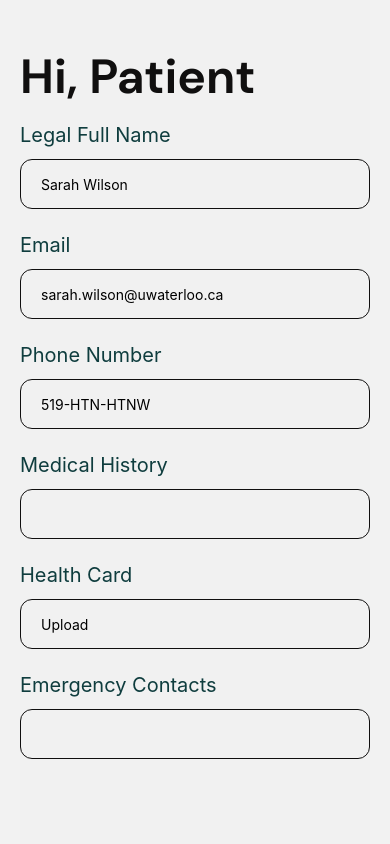
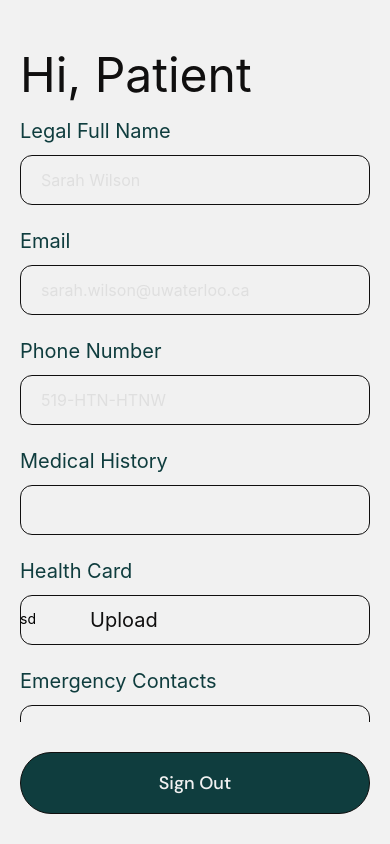
Before and after one commit to mednow-app/mednow, a React Native app: screen /Patient in a window 390 px wide. Built offline with nearby package versions, Linux system fonts and the light colour scheme.

Commit message:
change styling for inputs

```diff
--- a/components/PropertyInput.js
+++ b/components/PropertyInput.js
@@ -1,11 +1,19 @@
 import { SafeAreaView, View, Text, Image, StyleSheet, TextInput } from "react-native";
 import { COLORS, FONTS } from "../constants/theme";
 
-export const PropertyInput = ({title, placeholder}) => {
+export const PropertyInput = ({title, placeholder, upload=false}) => {
     return (
         <>
             <Text style={styles.title}>{title}</Text>
-            <TextInput style={styles.input} placeholder={placeholder}/>
+            <View style={{justifyContent: 'center'}}>
+                {upload ? <Text style={{position: 'absolute'}}>sd</Text> : <></>}
+                <TextInput
+                    style={upload ? styles.uploadInput : styles.input}
+                    editable={!(upload) ? true : false}
+                    placeholder={placeholder}
+                    placeholderTextColor={!(upload) ? COLORS.grey : COLORS.black}
+                />
+            </View>
         </>
     )
 }
@@ -19,11 +27,22 @@ const styles = StyleSheet.create({
     },
     input: {
       height: 50,
-      padding: 20,
+      fontSize: 16,
+      paddingLeft: 20,
       borderColor: COLORS.black,
       borderWidth: 1,
       borderRadius: 12,
       marginTop: 12,
       marginBottom: 9,
     },
+    uploadInput: {
+        height: 50,
+        fontSize: 20,
+        paddingLeft: 69,
+        borderColor: COLORS.black,
+        borderWidth: 1,
+        borderRadius: 12,
+        marginTop: 12,
+        marginBottom: 9,
+      },
   });
--- a/screens/Patient.js
+++ b/screens/Patient.js
@@ -1,6 +1,7 @@
 import { SafeAreaView, View, Text, Image, StyleSheet, ScrollView } from "react-native";
 import { COLORS, FONTS } from "../constants/theme";
 import { PropertyInput } from "../components/PropertyInput";
+import Button from "../components/Button";
 
 function PatientScreen() {
   return (
@@ -11,10 +12,14 @@ function PatientScreen() {
         <PropertyInput title={'Email'} placeholder={'sarah.wilson@uwaterloo.ca'}/>
         <PropertyInput title={'Phone Number'} placeholder={'519-HTN-HTNW'}/>
         <PropertyInput title={'Medical History'}/>
-        <PropertyInput title={'Health Card'} placeholder={'Upload'}/>
+        <PropertyInput title={'Health Card'} placeholder={'Upload'} upload={true}/>
         <PropertyInput title={'Emergency Contacts'}/>
       </ScrollView>
-
+      <View style={styles.buttonContainer}>
+        <Button type={'primary'}>
+          <Text style={styles.buttonText}>Sign Out</Text>
+        </Button>
+      </View>
     </SafeAreaView>
   );
 }
@@ -27,10 +32,18 @@ const styles = StyleSheet.create({
   },
   heading: {
     color: COLORS.black,
-    fontFamily: FONTS.bold,
+    fontWeight: FONTS.bold,
     paddingTop: 45,
     fontSize: 48,
   },
+  buttonContainer: {
+    paddingVertical: 30,
+  },
+  buttonText: {
+    fontWeight: FONTS.medium,
+    fontSize: 18,
+
+  }
 });
 
 export default PatientScreen;
```
